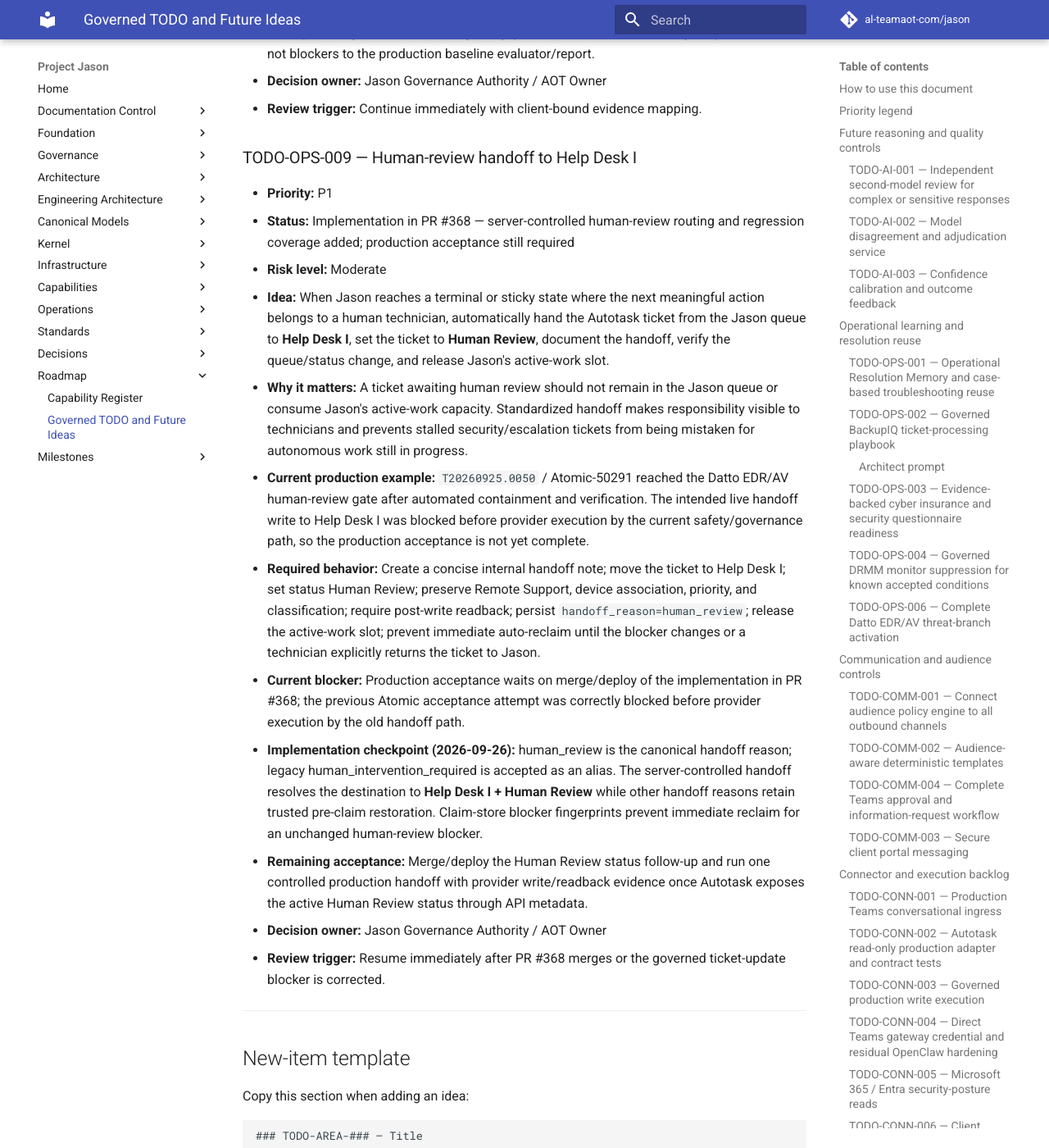
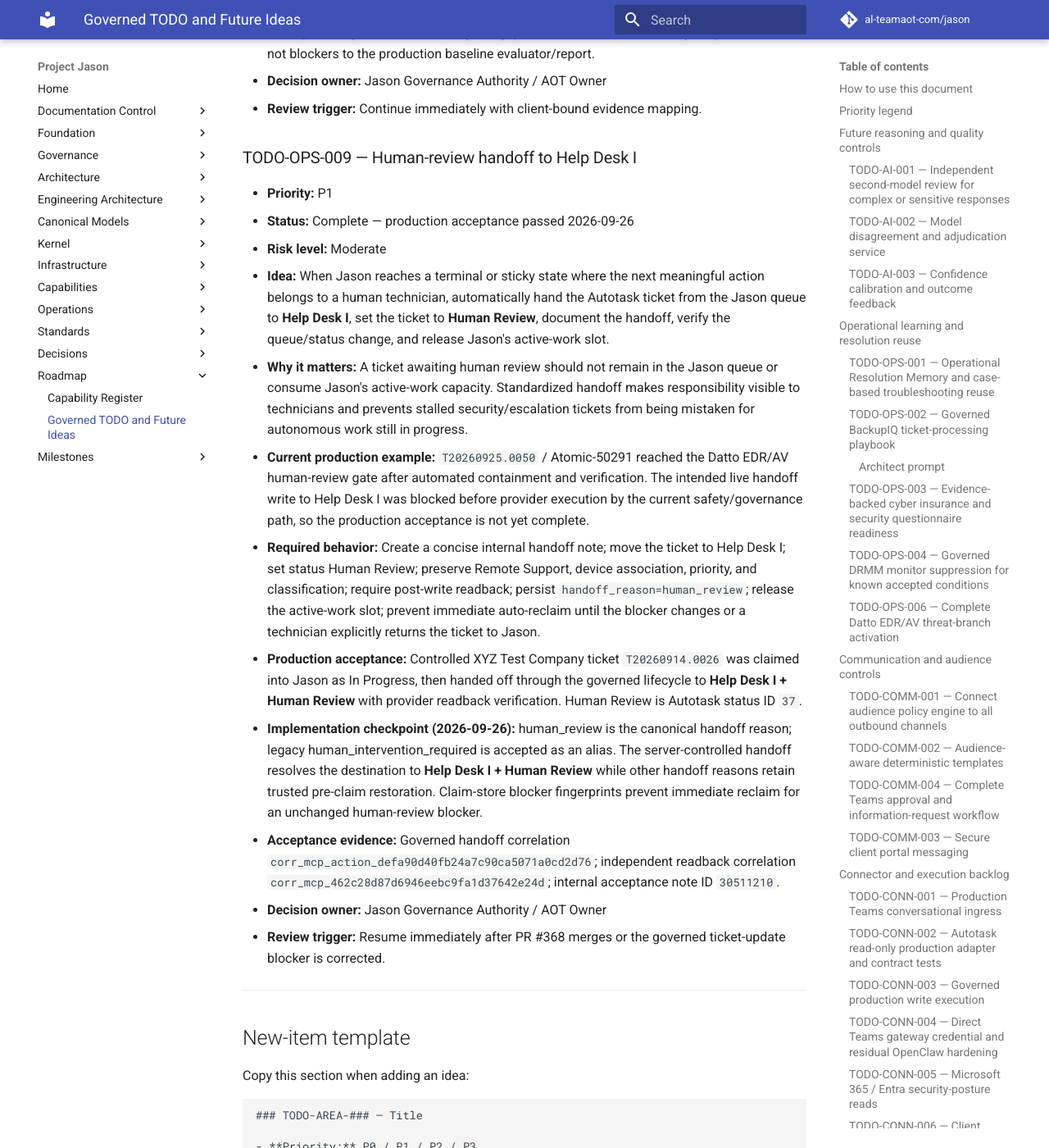
Before and after one commit to al-teamaot-com/jason, an MkDocs documentation site: the page built from docs/roadmaps/Project-Jason-TODO-and-Future-Ideas.md, in a window 1280 px wide and 1400 px high, scrolled down 53059 px. Shown: the whole window at 82% size. Built offline with MkDocs 1.6.1 and Material for MkDocs 9.7.7, drawn with Linux system fonts in a browser that asks for light colours; comment, search, counter and statistics services are not loaded.

Commit message:
Mark TODO-OPS-009 complete

```diff
--- a/docs/roadmaps/Project-Jason-TODO-and-Future-Ideas.md
+++ b/docs/roadmaps/Project-Jason-TODO-and-Future-Ideas.md
@@ -1209,15 +1209,15 @@
 ### TODO-OPS-009 — Human-review handoff to Help Desk I
 
 - **Priority:** P1
-- **Status:** Implementation in PR #368 — server-controlled human-review routing and regression coverage added; production acceptance still required
+- **Status:** Complete — production acceptance passed 2026-09-26
 - **Risk level:** Moderate
 - **Idea:** When Jason reaches a terminal or sticky state where the next meaningful action belongs to a human technician, automatically hand the Autotask ticket from the Jason queue to **Help Desk I**, set the ticket to **Human Review**, document the handoff, verify the queue/status change, and release Jason's active-work slot.
 - **Why it matters:** A ticket awaiting human review should not remain in the Jason queue or consume Jason's active-work capacity. Standardized handoff makes responsibility visible to technicians and prevents stalled security/escalation tickets from being mistaken for autonomous work still in progress.
 - **Current production example:** `T20260925.0050` / Atomic-50291 reached the Datto EDR/AV human-review gate after automated containment and verification. The intended live handoff write to Help Desk I was blocked before provider execution by the current safety/governance path, so the production acceptance is not yet complete.
 - **Required behavior:** Create a concise internal handoff note; move the ticket to Help Desk I; set status Human Review; preserve Remote Support, device association, priority, and classification; require post-write readback; persist `handoff_reason=human_review`; release the active-work slot; prevent immediate auto-reclaim until the blocker changes or a technician explicitly returns the ticket to Jason.
-- **Current blocker:** Production acceptance waits on merge/deploy of the implementation in PR #368; the previous Atomic acceptance attempt was correctly blocked before provider execution by the old handoff path.
+- **Production acceptance:** Controlled XYZ Test Company ticket `T20260914.0026` was claimed into Jason as In Progress, then handed off through the governed lifecycle to **Help Desk I + Human Review** with provider readback verification. Human Review is Autotask status ID `37`.
 - **Implementation checkpoint (2026-09-26):** human_review is the canonical handoff reason; legacy human_intervention_required is accepted as an alias. The server-controlled handoff resolves the destination to **Help Desk I + Human Review** while other handoff reasons retain trusted pre-claim restoration. Claim-store blocker fingerprints prevent immediate reclaim for an unchanged human-review blocker.
-- **Remaining acceptance:** Merge/deploy the Human Review status follow-up and run one controlled production handoff with provider write/readback evidence once Autotask exposes the active Human Review status through API metadata.
+- **Acceptance evidence:** Governed handoff correlation `corr_mcp_action_defa90d40fb24a7c90ca5071a0cd2d76`; independent readback correlation `corr_mcp_462c28d87d6946eebc9fa1d37642e24d`; internal acceptance note ID `30511210`.
 - **Decision owner:** Jason Governance Authority / AOT Owner
 - **Review trigger:** Resume immediately after PR #368 merges or the governed ticket-update blocker is corrected.
 
```
